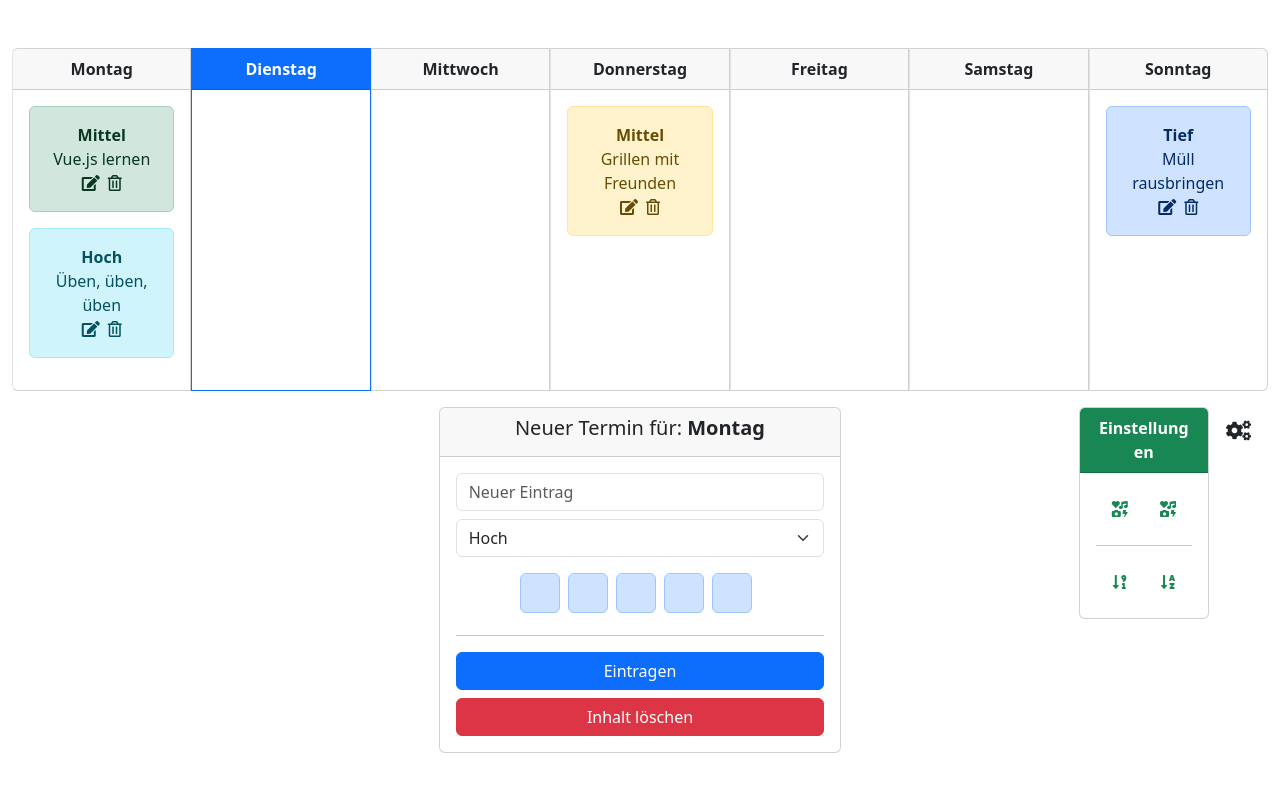
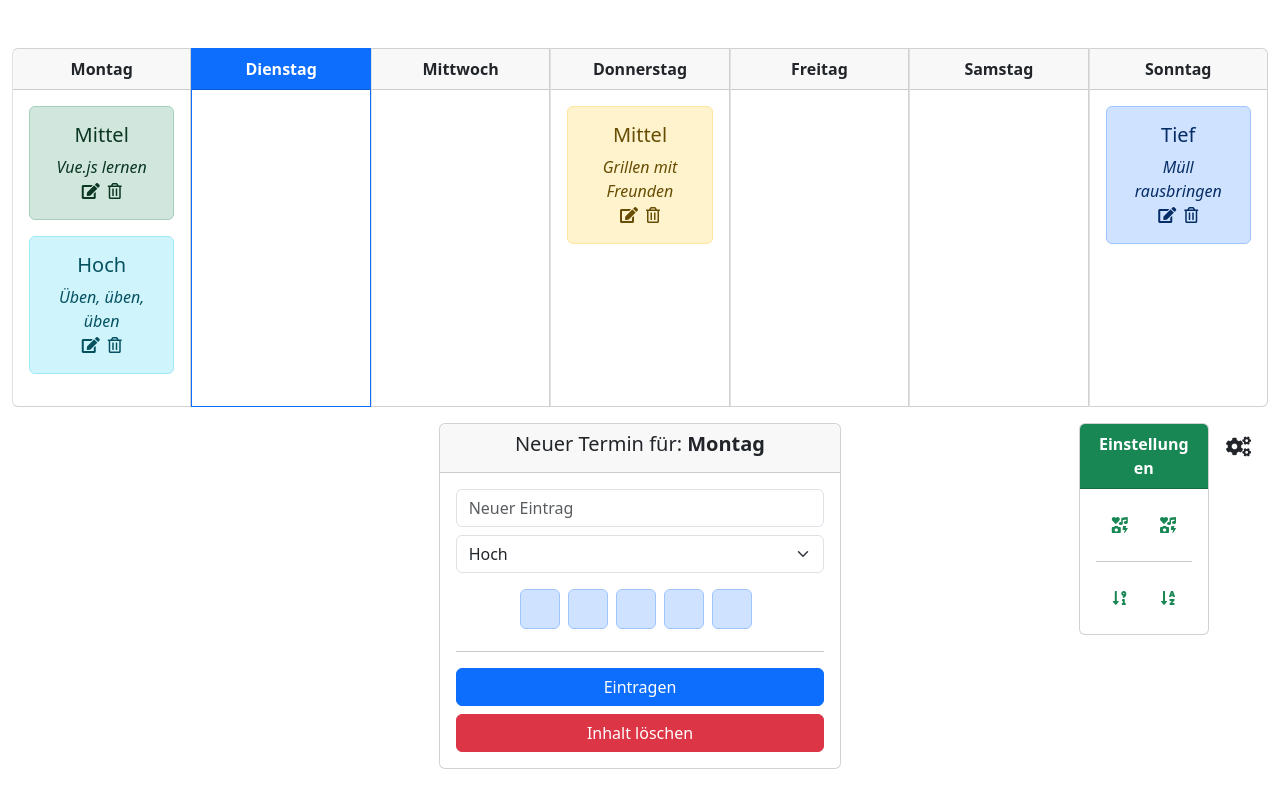
Before and after one commit to soonamback/terminkalender, a Vue app: page / in a window 1280 px wide. Built offline with nearby package versions, Linux system fonts and the light colour scheme.

Commit message:
add each calendar day

```diff
--- a/src/App.vue
+++ b/src/App.vue
@@ -7,7 +7,7 @@
     </div>
     <div class="row mt-3">
       <div class="col-4 offset-4">
-       <CalendarEntry />
+        <CalendarEntry />
       </div>
       <div class="col-2 offset-2">
         <div class="float-end">
--- a/src/components/CalendarDay.vue
+++ b/src/components/CalendarDay.vue
@@ -4,7 +4,14 @@
                 <strong>{{ day.fullName }}</strong>
               </div>
               <div class="card-body">
-                <CalendarEvent v-for="event in day.events" :key="event.title" :event="event" />
+                <CalendarEvent v-for="event in day.events" :key="event.title" :event="event">
+                <!-- <template v-slot:eventPriority>
+                    Priorität
+                </template> -->
+                <template v-slot= "{ event }"><i>{{ event.title }}</i></template>
+                <template v-slot:eventPriority="slotProps"><h5>{{ slotProps.priorityDisplayName }}</h5>
+                </template>
+                </CalendarEvent>
               </div>
             </div>
 </template>
@@ -31,7 +38,7 @@ export default {
       },
       validator: function(value) {
         if(Object.keys(value).includes('id')) {
-          return true;
+        return true;
         }
       }
     },
--- a/src/components/CalendarEvent.vue
+++ b/src/components/CalendarEvent.vue
@@ -2,11 +2,13 @@
    <div id="calendar-event">
                     <div class="alert text-center" :class="alertColor">
                       <div>
-                        <strong>{{ priorityDisplayName }}</strong>
+                        <slot name="eventPriority" :priorityDisplayName="priorityDisplayName">
+                          <strong>{{ priorityDisplayName }}</strong>
+                        </slot>
                       </div>
-
-                      <div>{{ event.title }}</div>
-
+                      <slot :event="event">
+                          <div>{{ event.title }}</div>
+                      </slot>
                       <div>
                         <i class="fas fa-edit me-2" role="button"></i>
                         <i class="far fa-trash-alt" role="button"></i>
```
Also changed, not shown: src/components/CalendarWeek.vue (+4 -6 lines).
